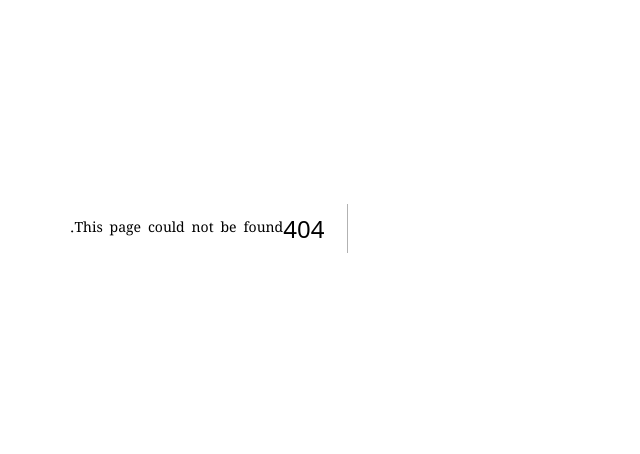
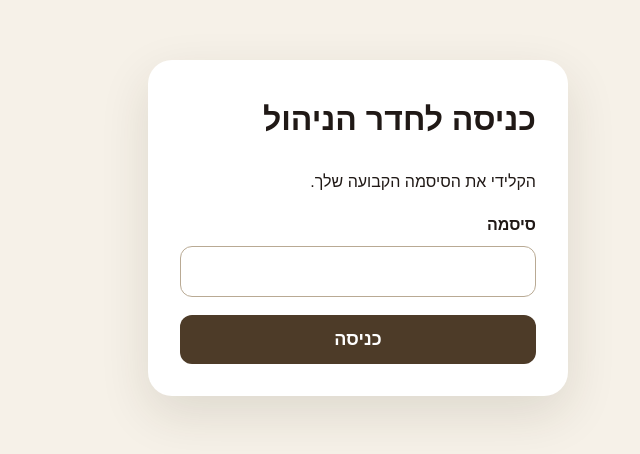
Before and after one commit to adriana1066/bishvil-hahavaya, a Next.js app: page /manage/login in a window 1280 px wide. Before the commit this address had no page. Shown: the part 172-626 px from the top of the page, without its empty margins (463-1103 px from the left). Built offline with nearby package versions, Linux system fonts and the light colour scheme.

Commit message:
Add password-protected site management login

```diff
--- /dev/null
+++ b/app/manage/login/page.tsx
@@ -0,0 +1,13 @@
+export default function AdminLoginPage() {
+  return (
+    <main dir="rtl" style={{ minHeight: "100vh", display: "grid", placeItems: "center", background: "#f6f1e8", padding: "24px", fontFamily: "Arial, sans-serif" }}>
+      <form action="/api/admin/login" method="post" style={{ width: "min(420px, 100%)", background: "white", padding: "32px", borderRadius: "24px", boxShadow: "0 18px 50px rgba(52,38,20,.12)" }}>
+        <h1 style={{ marginTop: 0 }}>כניסה לחדר הניהול</h1>
+        <p>הקלידי את הסיסמה הקבועה שלך.</p>
+        <label htmlFor="password" style={{ display: "block", marginBottom: "8px", fontWeight: 700 }}>סיסמה</label>
+        <input id="password" name="password" type="password" autoComplete="current-password" required style={{ width: "100%", boxSizing: "border-box", padding: "14px", border: "1px solid #b9aa94", borderRadius: "12px", fontSize: "18px" }} />
+        <button type="submit" style={{ width: "100%", marginTop: "18px", padding: "14px", border: 0, borderRadius: "12px", background: "#4d3b28", color: "white", fontSize: "18px", fontWeight: 700, cursor: "pointer" }}>כניסה</button>
+      </form>
+    </main>
+  );
+}
```
